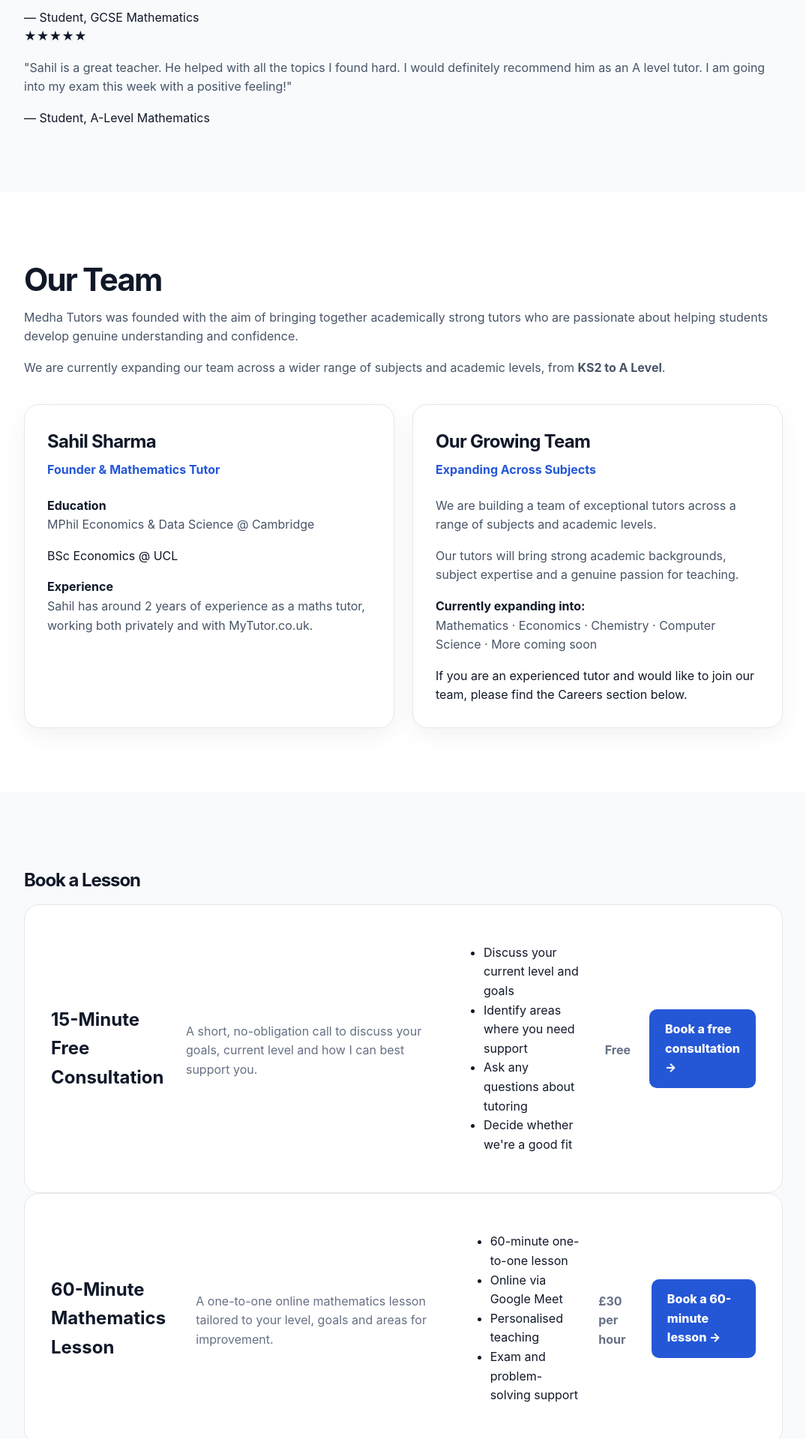
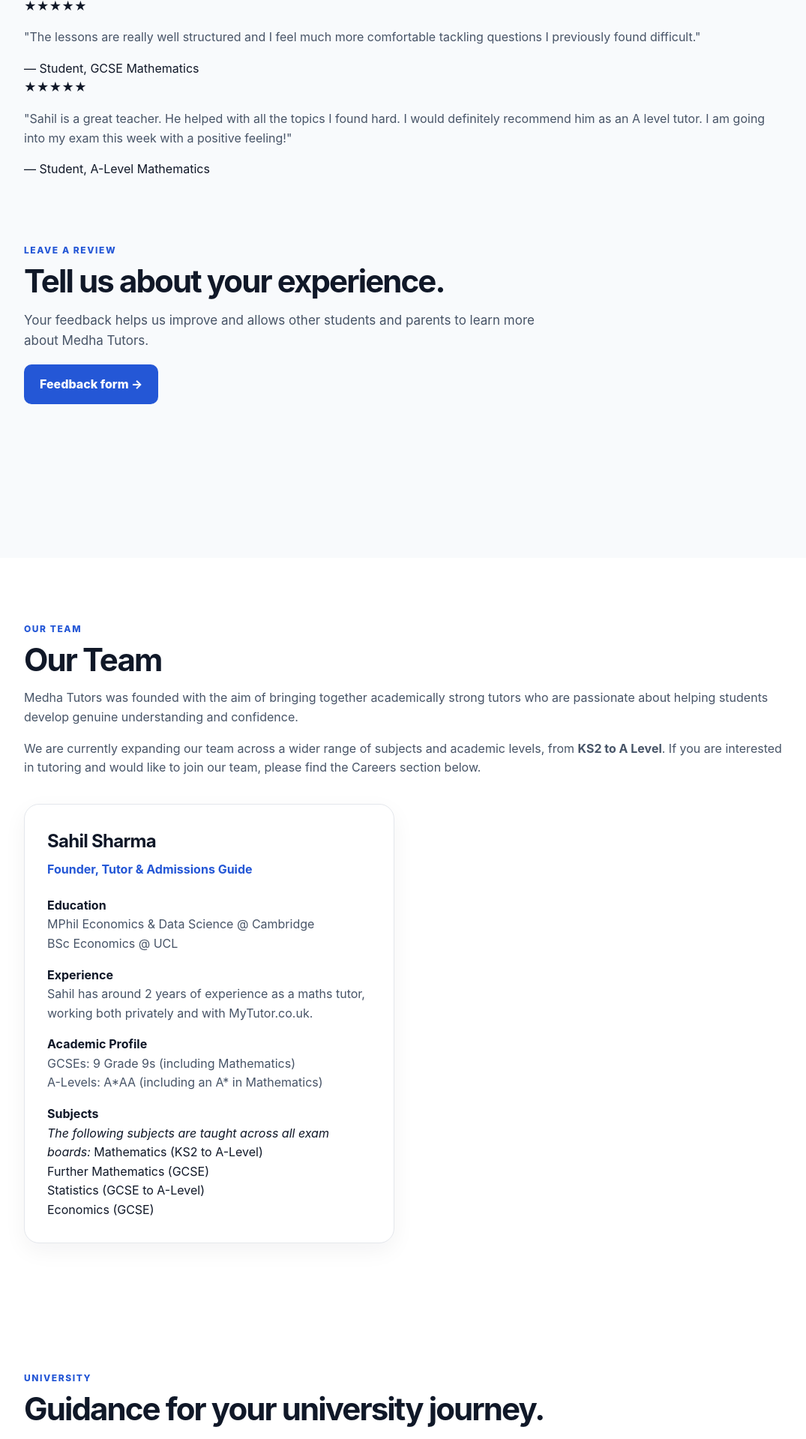
Before and after one commit to sahilsharma81067-beep/Medha-Tutors, a FastAPI app: page / in a window 1280 px wide. Shown: the part 1840-3759 px from the top of the page at 75% size, without its empty margins (102-1177 px from the left). Run offline with FastAPI, Linux system fonts and the light colour scheme.

Commit message:
Feedback form

```diff
--- a/app/templates/index.html
+++ b/app/templates/index.html
@@ -15,6 +15,7 @@
         <a href="#about">About</a>
         <a href="#feedback">Feedback</a>
         <a href="#ourteam">Our Team</a>
+        <a href="#university">University</a>
         <a class="nav-button" href="#booking">Book</a>
         <a href="#careers">Careers</a>
       </div>
@@ -27,8 +28,8 @@
         <div class="eyebrow">ONE-TO-ONE ONLINE TUTORING</div>
         <h1>Medha Tutors Helping students go further</h1>
         <p class="lead">
-          Medha Tutors offers personalised online tutoring focused on clear explanations,
-          strong fundamentals and exam-ready problem solving
+          Medha Tutors offers personalised online tutoring as well as
+          university application guidance, all in one place
         </p>
         <div class="buttons">
         </div>
@@ -47,7 +48,7 @@
       <div class="container about-grid">
         <div>
           <div class="label">ABOUT</div>
-          <h2>Tutoring for all, regardless of ability</h2>
+          <h2>Tutoring and help for all, regardless of ability</h2>
         </div>
 
         <div class="copy">
@@ -56,19 +57,21 @@
             improve their confidence in the subject.
             <p></p>
             As someone not from a pure maths background, I have
-            experience in applications of maths, and understand some students frustration in feeling that what they are learning is not applicable.
+            experience in applications of maths and understand the frustration in feeling that what you are learning is not applicable.
             <p>
               <strong>This is why I started Medha Tutors</strong>
             </p>
             I hope that with my experience, I can demonstrate the usefulness of mathematics in real life, and help students develop a genuine understanding of the subject.
           </p>
           Here at Medha Tutors, we provide tutoring for students across all exam boards and levels, from KS2 all the way to A-Level.
+          <p></p>
+          We also provide guidance for students navigating the university application process, from course selection to personal statement guidance and interview preparation.
 
           <p>
             Our focus is on helping students develop genuine understanding rather
-            than simply learning procedures. Lessons are tailored to the
+            than simply learning procedures. Lessons and sessions are tailored to the
             student's level, with particular attention to difficult problems,
-            fundamentals and exam technique.
+            writing style and exam technique.
           </p>
 
           <div class="founder-link">
@@ -82,7 +85,7 @@
 <section class="feedback" id="feedback">
   <div class="container">
     <div class="section-heading">
-      <div class="label">STUDENT FEEDBACK</div>
+      <div class="label">FEEDBACK</div>
       <h2>What students and parents say.</h2>
     </div>
 
@@ -118,9 +121,30 @@
 
     </div>
   </div>
+  <section class="feedback-form">
+    <div class="container">
+  <div class="section-heading">
+            <div class="label">LEAVE A REVIEW</div>
+            <h2>Tell us about your experience.</h2>
+            <p>
+                Your feedback helps us improve and allows other students and
+                parents to learn more about Medha Tutors.
+            </p>
+            <a class="button primary"
+                   href="https://docs.google.com/forms/d/e/1FAIpQLSd43YZ15hw2hGZFdvDt6lb2QjbzO5MBHTJchlQwJlHnWsNjgw/viewform?usp=dialog"
+                   target="_blank">
+                    Feedback form →
+                </a>
+        </div>
+    </div>
+
+
+
+</section>
   <section>
 <section id="ourteam" class="about">
     <div class="container">
+      <div class="label">OUR TEAM</div>
         <h2>Our Team</h2>
 
         <div class="team-intro">
@@ -132,7 +156,8 @@
 
             <p>
                 We are currently expanding our team across a wider range of
-                subjects and academic levels, from <strong>KS2 to A Level</strong>.
+                subjects and academic levels, from <strong>KS2 to A Level</strong>. If you are interested in tutoring and would like to join our team, please find the Careers section below.
+                    </p>
             </p>
         </div>
 
@@ -143,106 +168,151 @@
                 <div class="team-card-content">
                     <h3>Sahil Sharma</h3>
 
-                    <p class="team-role">Founder & Mathematics Tutor</p>
+                    <p class="team-role">Founder, Tutor & Admissions Guide</p>
 
                     <p>
                         <strong>Education</strong><br>
                         MPhil Economics & Data Science @ Cambridge
+                        <br> BSc Economics @ UCL
                     </p>
-                        BSc Economics @ UCL
                     <p>
                         <strong>Experience</strong><br>
                         Sahil has around 2 years of experience
                         as a maths tutor, working both privately and with MyTutor.co.uk.
                     </p>
-                </div>
+                    <p>
+                        <strong>Academic Profile</strong><br>
+                        GCSEs: 9 Grade 9s (including Mathematics)
+                        <br> A-Levels: A*AA (including an A* in Mathematics)
+                    <p></p>
+                        <strong>Subjects</strong><br>
+                        <i>The following subjects are taught across all exam boards:</i>
+                        Mathematics (KS2 to A-Level) <br>
+                        Further Mathematics (GCSE) <br>
+                        Statistics (GCSE to A-Level) <br>
+                        Economics (GCSE)
                 </div>
 
-            <!-- Growing Team -->
-            <div class="team-card team-card-expanding">
-                <div class="team-card-content">
-                    <h3>Our Growing Team</h3>
+      </section>
+      <section id="university" class="university">
+    <div class="container">
+        <div class="section-heading">
+            <div class="label">UNIVERSITY</div>
+            <h2>Guidance for your university journey.</h2>
+            <p>
+                Support for students navigating the university application
+                process, from choosing the right course to preparing a
+                strong and authentic application.
+            </p>
+        </div>
 
-                    <p class="team-role">Expanding Across Subjects</p>
+        <div class="university-grid">
 
+            <div class="university-card">
+                <h3>University & Course Selection</h3>
                 <p>
-                        We are building a team of exceptional tutors across
-                        a range of subjects and academic levels.
+                    Guidance on exploring courses and universities based on
+                    your academic interests, strengths and future ambitions.
                 </p>
+            </div>
 
+            <div class="university-card">
+                <h3>Personal Statement Guidance</h3>
                 <p>
-                        Our tutors will bring strong academic backgrounds,
-                        subject expertise and a genuine passion for teaching.
+                    Support with developing your ideas, structuring your
+                    statement and communicating your academic interests
+                    effectively.
                 </p>
+            </div>
 
+            <div class="university-card">
+                <h3>Application Advice</h3>
                 <p>
-                        <strong>Currently expanding into:</strong><br>
-                        Mathematics · Economics · Chemistry ·
-                        Computer Science · More coming soon
+                    Practical guidance on building a clear, coherent
+                    university application and making the most of your
+                    academic and extracurricular experiences.
                 </p>
-                    If you are an experienced tutor and would like to join our team, please find the Careers section below.
             </div>
+
+            <div class="university-card">
+                <h3>Interview Preparation</h3>
+                <p>
+                    Preparation and practice for university interviews,
+                    including mock interviews and guidance on communicating
+                    your ideas with confidence.
+                </p>
+            </div>
+
         </div>
     </div>
 </section>
 <section id="booking" class="booking">
     <div class="container">
-        <h2>Book a Lesson</h2>
+      <div class="label">BOOK</div>
+        <h2>Meet us</h2>
             <div class="booking-card">
-                <h3>15-Minute Free Consultation</h3>
+                <h3>Initial Consultation</h3>
 
                 <p>
                     A short, no-obligation call to discuss your goals,
-                    current level and how I can best support you.
+                    current level and how we can best support you.
                 </p>
 
-                <ul>
-                    <li>Discuss your current level and goals</li>
-                    <li>Identify areas where you need support</li>
-                    <li>Ask any questions about tutoring</li>
-                    <li>Decide whether we're a good fit</li>
-                </ul>
+
 
                 <p><strong>Free</strong></p>
 
                 <a class="button primary"
                    href="https://calendly.com/sahilsharma81067/15min"
                    target="_blank">
-                    Book a free consultation →
+                    Book a consultation →
                 </a>
             </div>
 
             <!-- 60-Minute Lesson -->
             <div class="booking-card">
-                <h3>60-Minute Mathematics Lesson</h3>
+                <h3>Lesson with Tutor</h3>
 
                 <p>
-                    A one-to-one online mathematics lesson tailored
+                    A one-to-one online lesson tailored
                     to your level, goals and areas for improvement.
                 </p>
 
-                <ul>
-                    <li>60-minute one-to-one lesson</li>
-                    <li>Online via Google Meet</li>
-                    <li>Personalised teaching</li>
-                    <li>Exam and problem-solving support</li>
-                </ul>
 
-                <p><strong>£30 per hour</strong></p>
+
+                <p><strong>£30/hr</strong></p>
 
                 <a class="button primary"
                    href="https://calendly.com/sahilsharma81067/60-minute-lesson"
                    target="_blank">
-                    Book a 60-minute lesson →
+                    Book a lesson →
                 </a>
             </div>
+            <div class="booking-card">
+                <h3>University Advice Session</h3>
+
+                <p>
+                    A short one-to-one online session to discuss your university application, including course selection, personal statement guidance and interview preparation.
+                </p>
+
+
+                </ul>
+
+                <p><strong>£40/hr</strong></p>
+
+                <a class="button primary"
+                   href="https://calendly.com/sahilsharma81067/30-minute-session"
+                   target="_blank">
+                    Book a session →
+                </a>
 
         </div>
     </div>
     <section>
 <section id="careers">
     <div class="container">
-        <h2>Careers</h2>
+      <div class="label">CAREERS</div>
+        <h2>Make a difference</h2>
 
         <div class="careers-content">
             <h3>Join Medha Tutors</h3>
```
Also changed, not shown: app/static/css/style.css (+37 -0 lines). Lines whose indentation alone changed are shown as unchanged.
